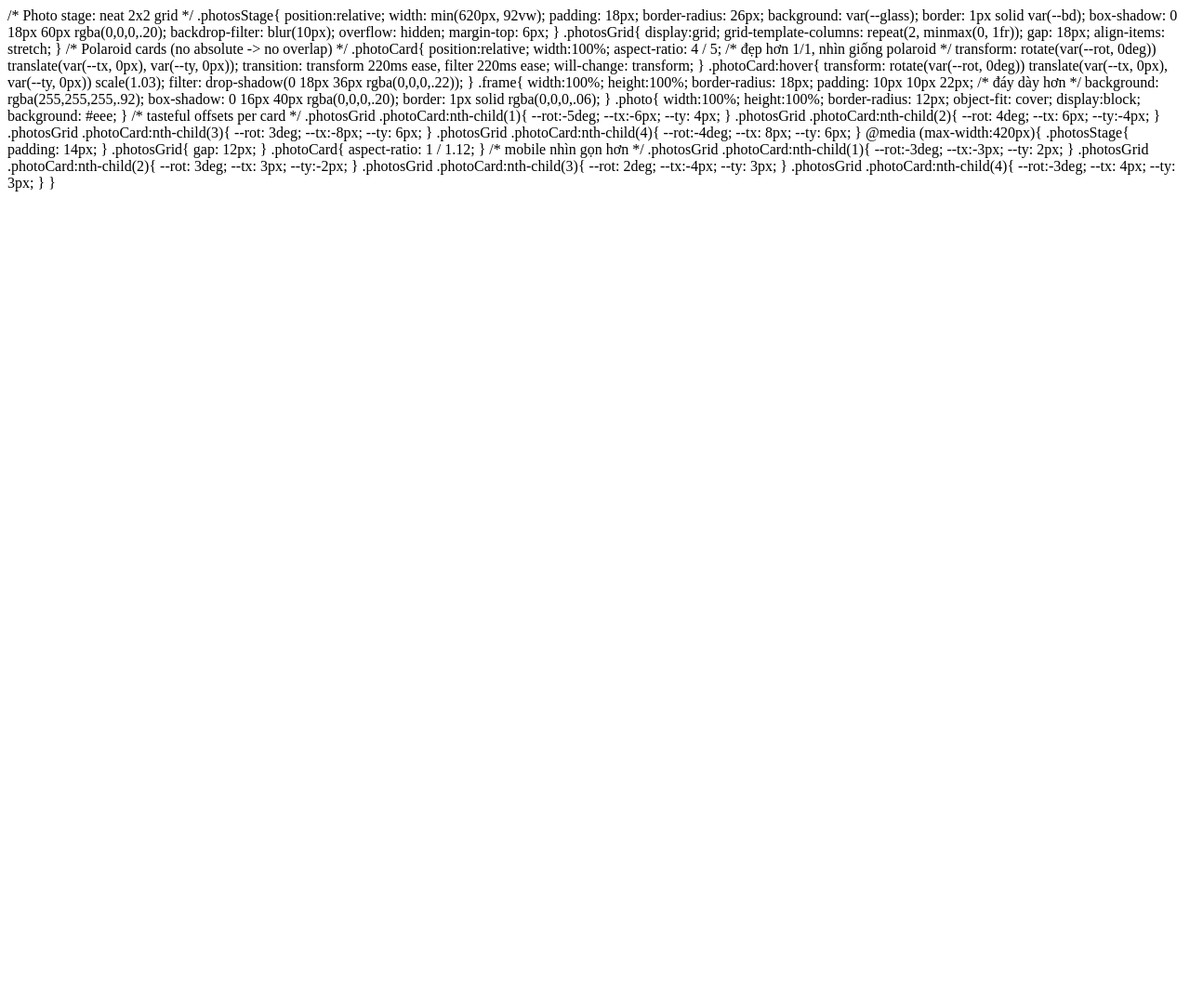
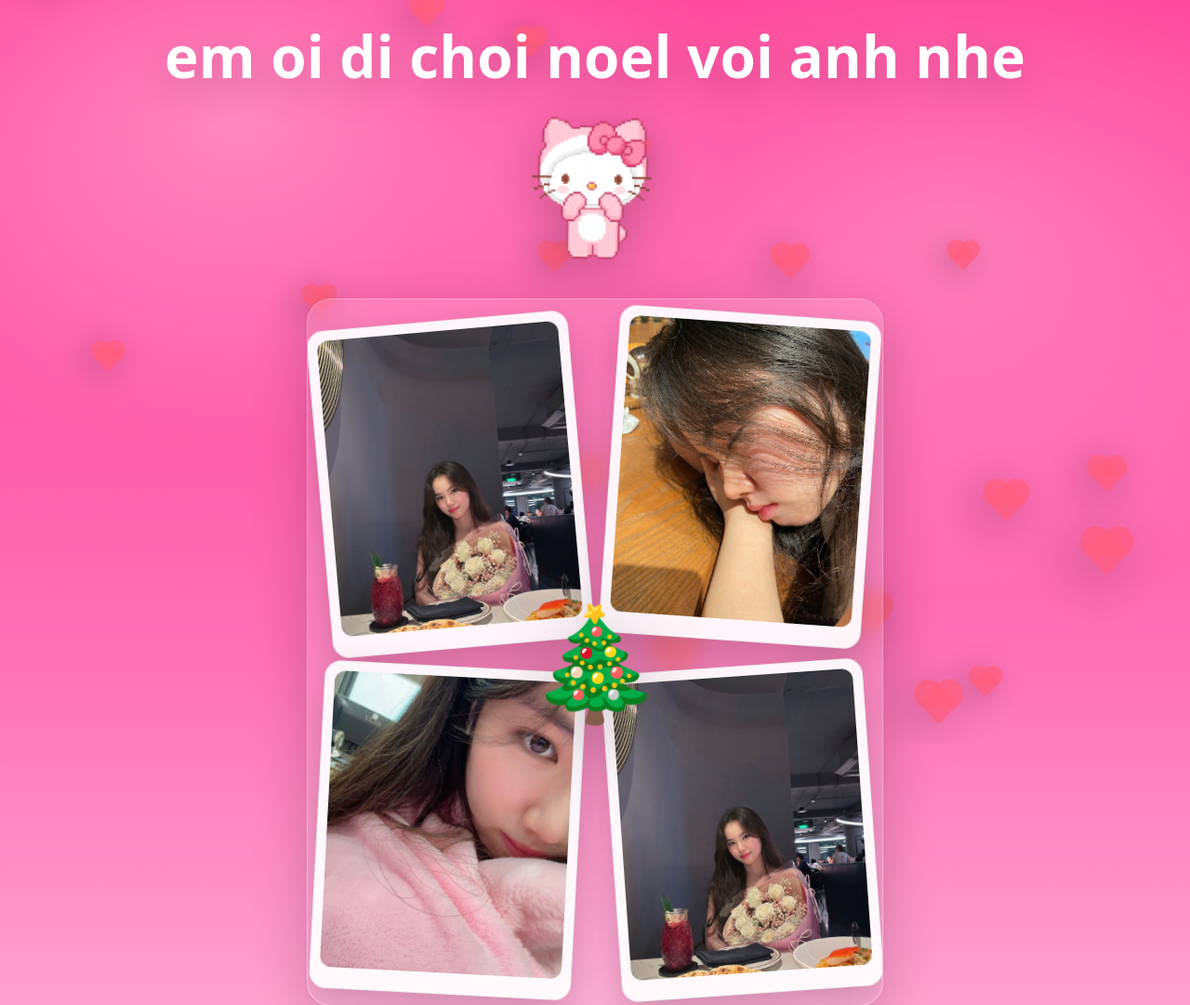
Before and after one commit to HAIRDZ/random-shit, a plain HTML site: page index.html in a window 1280 px wide. Shown: the top 1081 px of the page at 93% size. Before the commit the page ends 800 px from the top, so only its background shows below. Drawn offline with Linux system fonts and the light colour scheme.

Commit message:
Update index.html

```diff
--- a/index.html
+++ b/index.html
@@ -1,4 +1,76 @@
-/* Photo stage: neat 2x2 grid */
+<!--
+SAVE AS: index.html
+
+Put these files in the SAME folder:
+  - ny1.jpg  ny2.jpg  ny3.jpg  ny4.jpg   (or .png)
+  - cute1.gif   (optional; if missing it will auto-hide)
+
+Upload the folder to Netlify Drop.
+-->
+<!doctype html>
+<html lang="vi">
+<head>
+  <meta charset="utf-8" />
+  <meta name="viewport" content="width=device-width,initial-scale=1" />
+  <title>Noel</title>
+  <style>
+    :root{
+      --pink1:#ff3f97;
+      --pink2:#ffb7da;
+      --pink3:#ff6fb4;
+      --txt:#ffffff;
+      --shadow: rgba(0,0,0,.22);
+      --glass: rgba(255,255,255,.14);
+      --bd: rgba(255,255,255,.22);
+    }
+    *{box-sizing:border-box}
+    body{
+      margin:0; min-height:100vh; overflow:hidden;
+      font-family: system-ui, -apple-system, Segoe UI, Roboto, Arial, sans-serif;
+      color:var(--txt);
+      background:
+        radial-gradient(900px 600px at 20% 10%, rgba(255,255,255,.35), transparent 60%),
+        radial-gradient(900px 600px at 80% 20%, rgba(255,255,255,.25), transparent 65%),
+        linear-gradient(180deg, var(--pink1), var(--pink3) 55%, var(--pink2));
+    }
+
+    .center{
+      position:relative;
+      z-index:2;
+      min-height:100vh;
+      display:flex;
+      flex-direction:column;
+      align-items:center;
+      justify-content:center;
+      gap:14px;
+      padding:28px 16px 170px;
+      text-align:center;
+    }
+
+    h1{
+      margin:0;
+      font-size:clamp(30px, 6vw, 62px);
+      line-height:1.05;
+      letter-spacing:.2px;
+      text-shadow: 0 12px 45px var(--shadow);
+    }
+
+    /* One cute gif (center-top, not blocking text) */
+    .gif{
+      width: min(190px, 42vw);
+      height:auto;
+      filter: drop-shadow(0 16px 28px rgba(0,0,0,.22));
+      user-select:none;
+      pointer-events:none;
+      animation: floaty 3.2s ease-in-out infinite;
+      margin-top: 4px;
+    }
+    @keyframes floaty{
+      0%,100%{ transform: translateY(0) rotate(-1deg); }
+      50%{ transform: translateY(-10px) rotate(1deg); }
+    }
+
+    /* Photo stage: neat 2x2 grid (NO overlap) */
     .photosStage{
       position:relative;
       width: min(620px, 92vw);
@@ -11,7 +83,6 @@
       overflow: hidden;
       margin-top: 6px;
     }
-
     .photosGrid{
       display:grid;
       grid-template-columns: repeat(2, minmax(0, 1fr));
@@ -19,16 +90,15 @@
       align-items: stretch;
     }
 
-/* Polaroid cards (no absolute -> no overlap) */
+    /* Polaroid-like cards */
     .photoCard{
       position:relative;
       width:100%;
-  aspect-ratio: 4 / 5;              /* đẹp hơn 1/1, nhìn giống polaroid */
+      aspect-ratio: 4 / 5; /* looks more like polaroid */
       transform: rotate(var(--rot, 0deg)) translate(var(--tx, 0px), var(--ty, 0px));
       transition: transform 220ms ease, filter 220ms ease;
       will-change: transform;
     }
-
     .photoCard:hover{
       transform: rotate(var(--rot, 0deg)) translate(var(--tx, 0px), var(--ty, 0px)) scale(1.03);
       filter: drop-shadow(0 18px 36px rgba(0,0,0,.22));
@@ -37,12 +107,11 @@
     .frame{
       width:100%; height:100%;
       border-radius: 18px;
-  padding: 10px 10px 22px;          /* đáy dày hơn */
+      padding: 10px 10px 22px; /* thicker bottom like polaroid */
       background: rgba(255,255,255,.92);
       box-shadow: 0 16px 40px rgba(0,0,0,.20);
       border: 1px solid rgba(0,0,0,.06);
     }
-
     .photo{
       width:100%; height:100%;
       border-radius: 12px;
@@ -51,18 +120,126 @@
       background: #eee;
     }
 
-/* tasteful offsets per card */
+    /* Tasteful offsets per card */
     .photosGrid .photoCard:nth-child(1){ --rot:-5deg; --tx:-6px; --ty: 4px; }
-.photosGrid .photoCard:nth-child(2){ --rot: 4deg; --tx: 6px; --ty:-4px; }
+    .photosGrid .photoCard:nth-child(2){ --rot: 4deg; --tx: 6px;  --ty:-4px; }
     .photosGrid .photoCard:nth-child(3){ --rot: 3deg; --tx:-8px; --ty: 6px; }
-.photosGrid .photoCard:nth-child(4){ --rot:-4deg; --tx: 8px; --ty: 6px; }
+    .photosGrid .photoCard:nth-child(4){ --rot:-4deg; --tx: 8px;  --ty: 6px; }
+
+    /* Xmas tree */
+    .tree{
+      position:fixed;
+      bottom:10px;
+      left:50%;
+      transform:translateX(-50%);
+      font-size: clamp(58px, 10vw, 118px);
+      filter: drop-shadow(0 18px 40px rgba(0,0,0,.25));
+      z-index:2;
+      user-select:none;
+      pointer-events:none;
+      animation: treeBounce 2.6s ease-in-out infinite;
+    }
+    @keyframes treeBounce{
+      0%,100%{ transform:translateX(-50%) translateY(0) }
+      50%{ transform:translateX(-50%) translateY(-8px) }
+    }
+
+    /* Floating hearts */
+    .hearts{ position:fixed; inset:0; z-index:1; pointer-events:none; overflow:hidden; }
+    .heart{
+      position:absolute;
+      left:var(--hx);
+      bottom:-160px;
+      width:22px; height:22px;
+      transform: rotate(45deg);
+      background: rgba(255, 92, 122, .78);
+      animation: floatUp var(--hdur) linear infinite;
+      filter: drop-shadow(0 10px 18px rgba(0,0,0,.30));
+      opacity:.92;
+    }
+    .heart:before,.heart:after{
+      content:"";
+      position:absolute;
+      width:22px; height:22px;
+      border-radius:50%;
+      background: inherit;
+    }
+    .heart:before{left:-11px; top:0}
+    .heart:after{left:0; top:-11px}
+    @keyframes floatUp{
+      to { transform: translateY(-125vh) translateX(var(--hdrift)) rotate(45deg); }
+    }
 
     @media (max-width:420px){
+      .center{ padding-bottom: 200px; }
       .photosStage{ padding: 14px; }
       .photosGrid{ gap: 12px; }
-  .photoCard{ aspect-ratio: 1 / 1.12; } /* mobile nhìn gọn hơn */
+      .photoCard{ aspect-ratio: 1 / 1.12; }
       .photosGrid .photoCard:nth-child(1){ --rot:-3deg; --tx:-3px; --ty: 2px; }
-  .photosGrid .photoCard:nth-child(2){ --rot: 3deg; --tx: 3px; --ty:-2px; }
+      .photosGrid .photoCard:nth-child(2){ --rot: 3deg; --tx: 3px;  --ty:-2px; }
       .photosGrid .photoCard:nth-child(3){ --rot: 2deg; --tx:-4px; --ty: 3px; }
-  .photosGrid .photoCard:nth-child(4){ --rot:-3deg; --tx: 4px; --ty: 3px; }
+      .photosGrid .photoCard:nth-child(4){ --rot:-3deg; --tx: 4px;  --ty: 3px; }
     }
+
+    @media (prefers-reduced-motion: reduce){
+      .heart, .gif, .tree{ animation: none !important; }
+      .photoCard{ transition:none !important; }
+    }
+  </style>
+</head>
+
+<body>
+  <div class="hearts" id="hearts"></div>
+
+  <div class="center">
+    <h1>em oi di choi noel voi anh nhe</h1>
+
+    <img class="gif" id="gif1" src="cute1.gif" alt="" />
+
+    <div class="photosStage" aria-label="4 anh">
+      <div class="photosGrid" id="grid">
+        <div class="photoCard"><div class="frame"><img class="photo" src="ny1.jpg" alt="ny 1"></div></div>
+        <div class="photoCard"><div class="frame"><img class="photo" src="ny2.jpg" alt="ny 2"></div></div>
+        <div class="photoCard"><div class="frame"><img class="photo" src="ny3.jpg" alt="ny 3"></div></div>
+        <div class="photoCard"><div class="frame"><img class="photo" src="ny4.jpg" alt="ny 4"></div></div>
+      </div>
+    </div>
+  </div>
+
+  <div class="tree">🎄</div>
+
+  <script>
+    // Hide GIF if missing
+    const gif = document.getElementById('gif1');
+    gif.onerror = () => gif.remove();
+
+    // Optional: shuffle cards but keep the 2x2 grid layout (no overlap)
+    (function shuffleGrid(){
+      const grid = document.getElementById('grid');
+      if (!grid) return;
+      const cards = Array.from(grid.children);
+      for (let i = cards.length - 1; i > 0; i--) {
+        const j = Math.floor(Math.random() * (i + 1));
+        [cards[i], cards[j]] = [cards[j], cards[i]];
+      }
+      cards.forEach(c => grid.appendChild(c));
+    })();
+
+    // Floating hearts
+    (function hearts(){
+      const wrap = document.getElementById('hearts');
+      const count = 22;
+      for (let i=0;i<count;i++){
+        const h = document.createElement('div');
+        h.className = 'heart';
+        h.style.setProperty('--hx', Math.round(Math.random()*100) + 'vw');
+        h.style.setProperty('--hdur', (5 + Math.random()*4).toFixed(2) + 's');
+        h.style.setProperty('--hdrift', (Math.random()*180 - 90).toFixed(0) + 'px');
+        h.style.animationDelay = (-Math.random()*6).toFixed(2) + 's';
+        h.style.transform = `rotate(45deg) scale(${(0.85 + Math.random()*1.35).toFixed(2)})`;
+        wrap.appendChild(h);
+      }
+    })();
+  </script>
+</body>
+</html>
```
Lines whose indentation alone changed are shown as unchanged.
